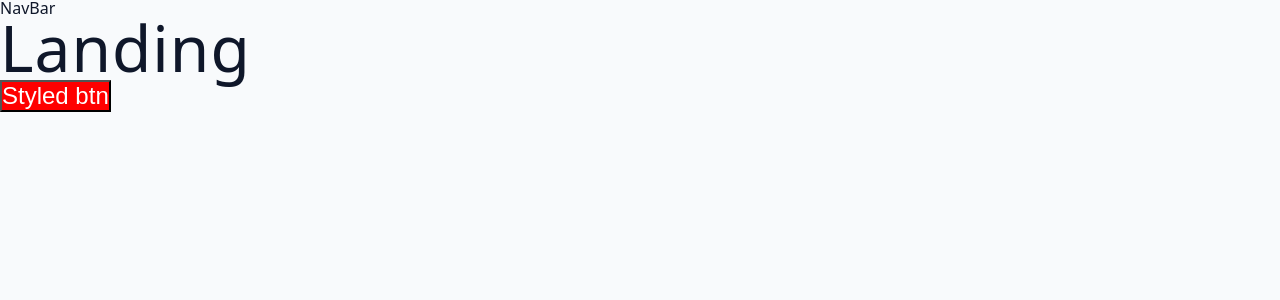
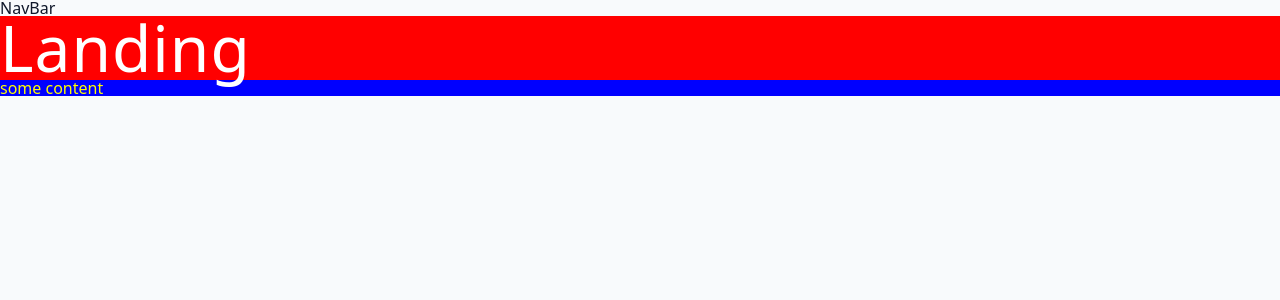
Before and after one commit to xlayera/react-app-jobify, a React (Vite) app in the folder client/: page / in a window 1280 px wide. Shown: the top 300 px of the page. Built offline with nearby package versions, Linux system fonts and the light colour scheme.

Commit message:
feature - using wrapper

```diff
--- a/client/src/pages/Landing.jsx
+++ b/client/src/pages/Landing.jsx
@@ -1,19 +1,31 @@
 import styled from "styled-components";
 
-const StyledBtn = styled.button`
+/* const StyledBtn = styled.button`
   font-size: 1.5rem;
   background: red;
   color:white;
-`;
+`; */
 
 
 const Landing = () => {
   return (
-    <div>
+    <Wrapper>
       <h1>Landing</h1>
-      <StyledBtn>Styled btn</StyledBtn>
-    </div>
+      <div className="content"> some content</div>
+      {/*  <StyledBtn>Styled btn</StyledBtn> */}
+    </Wrapper>
   )
 }
 
+const Wrapper = styled.div`
+background: red;
+h1{
+  color:white;
+}
+.content {
+  background:blue;
+  color:yellow;
+}
+`;
+
 export default Landing
```
